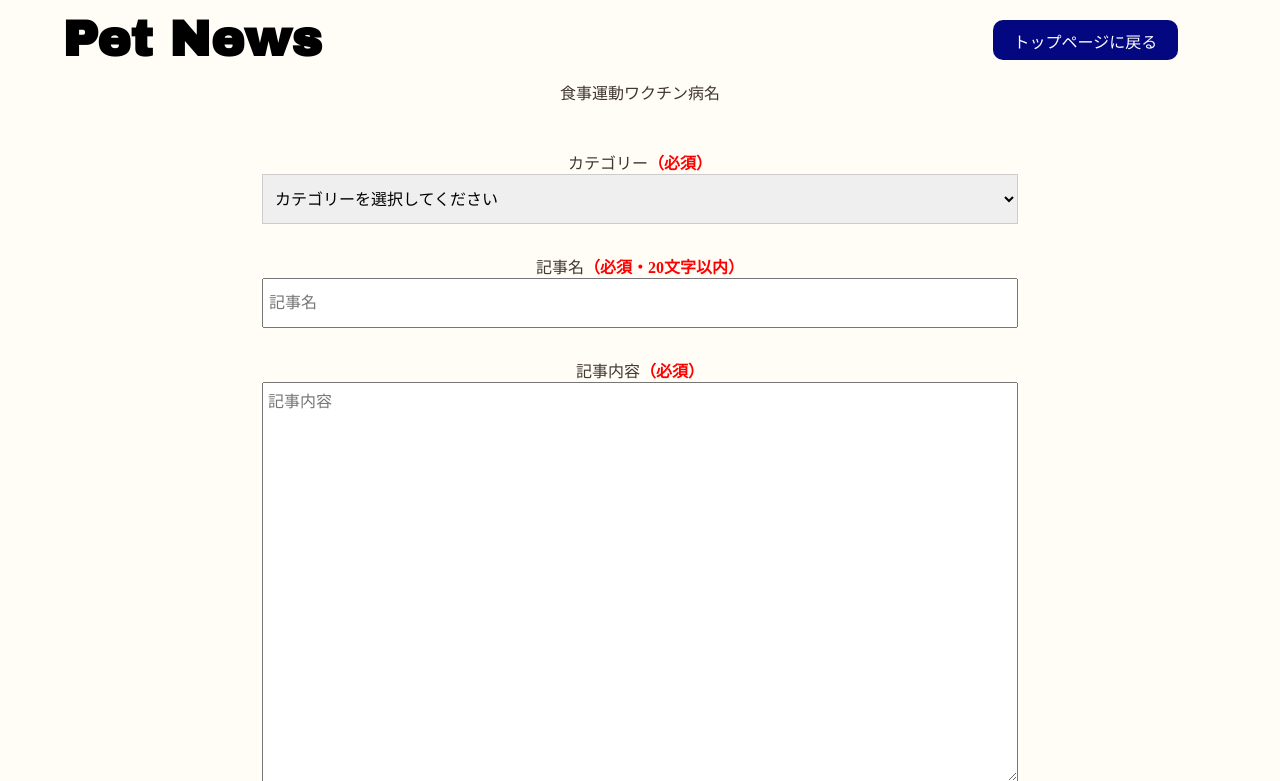
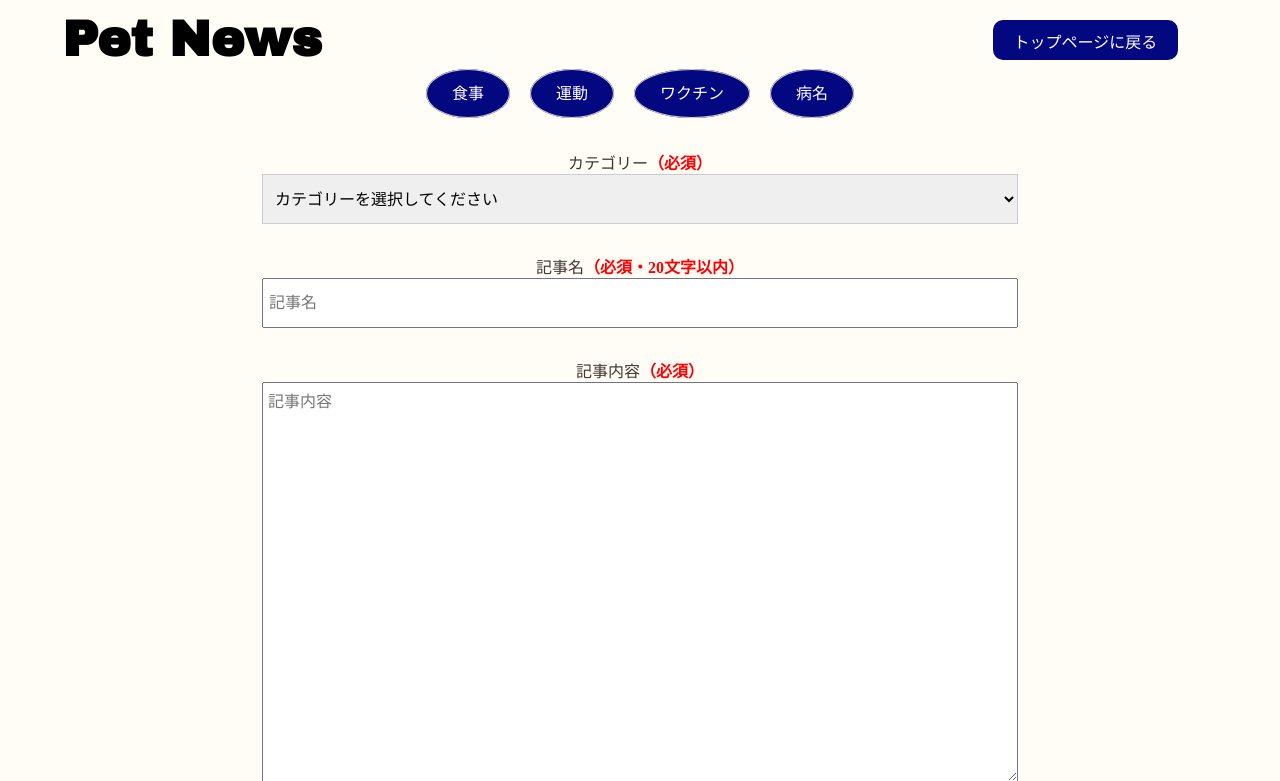
Before and after one commit to fujimasa0107/pet_health_diary, a Rails app: page /articles/new in a window 1280 px wide. Shown: the top 781 px of the page. Run offline with Rails 7, Linux system fonts and the light colour scheme; data comes from the database, SQL or seed files in the repository; some libraries are stand-ins or nearby versions.

Commit message:
html.css修正

```diff
--- a/app/assets/stylesheets/articles/index.css
+++ b/app/assets/stylesheets/articles/index.css
@@ -1,98 +1,121 @@
 /* 全体設定 */
-
 
 * {
   box-sizing: border-box;
-  margin: 0;
-  padding: 0;
 }
 
-a {
+body{
+  height: 100vh;
+  width: 100%;
+}
+
+a{
   text-decoration: none;
   color: black;
 }
 
 /* 記事部分設定 */
-.main-contents {
+
+.main-contents{
   display: flex;
-  margin-top: 120px;
+  margin-top: calc(80px + 40px);
   width: 100%;
   padding: 0 100px;
 }
 
-.articles {
+.articles{
   width: 70%;
   padding: 30px 50px;
 }
 
-.article {
+.article{
   height: 250px;
   width: 100%;
   background: #EEEEEE;
   padding: 20px;
   margin-bottom: 10px;
   display: flex;
-  justify-content: space-between;
+  justify-content:space-between;
 }
 
-.article-overview {
+.article-overview{
   width: 60%;
   height: 100%;
   display: flex;
   flex-flow: column;
-  justify-content: space-between;
+  justify-content:space-between;
 }
 
-.article-overview a {
+.article-overview a{
   display: block;
   height: 85%;
 }
 
-.article-title, .article-content, .article-information {
+.article-title{
+  height: 20%;
+  width: 100%;
   padding: 5px;
+  font-size: 20px;
+  font-weight: bold;
+  border-bottom: solid 2px #040880;
   overflow: hidden;
   white-space: nowrap;
   text-overflow: ellipsis;
 }
 
-.article-title {
-  height: 20%;
-  font-size: 20px;
-  font-weight: bold;
-  border-bottom: solid 2px #040880;
+.article-content{
+  height: 70%;
+  width: 100%;
+  padding: 5px;
+  overflow: hidden;
+  display: -webkit-box;
+    -webkit-box-orient: vertical;
+    -webkit-line-clamp: 5;
 }
 
-.article-content {
-  height: 70%;
-  display: -webkit-box;
-  -webkit-box-orient: vertical;
-  -webkit-line-clamp: 5;
-}
-
-.article-information {
+.article-information{
   height: 15%;
+  width: 100%;
   display: flex;
 }
 
-.article-post-date, .article-about-time {
+.article-post-date{
+  width: 40%;
+  padding: 5px;
   font-size: 13px;
+  overflow: hidden;
+  white-space: nowrap;
+  text-overflow: ellipsis;
 }
 
-.article-check {
-  width: 20%;
-  display: flex;
-  align-items: center;
+.article-about-time{
+  width: 35%;
+  padding: 5px;
+  font-size: 13px;
+  overflow: hidden;
+  white-space: nowrap;
+  text-overflow: ellipsis;
 }
 
-.article-check-button {
+.article-check{
+  width: 20%;
+}
+
+.article-check-button{
+  height: 100%;
+  width: 100%;
+  padding: 5px;
   background: #040880;
   text-align: center;
   font-size: 13px;
   color: white;
   border-radius: 30px;
+  overflow: hidden;
+  white-space: nowrap;
+  text-overflow: ellipsis;
 }
 
-.article-image {
+.article-image{
   width: 35%;
 }
 
--- a/app/views/articles/index.html.erb
+++ b/app/views/articles/index.html.erb
@@ -1,10 +1,5 @@
 
 <%= render "shared/header" %>
-
-  <div class="menu-bar">
-    <!-- メニューの内容 -->
-  </div>
-</div>
 
 <div class="main-contents">
   <div class="articles">
@@ -59,4 +54,3 @@
       <% end %>
     </div>
   </div>
-</div>
--- a/app/views/shared/_header.html.erb
+++ b/app/views/shared/_header.html.erb
@@ -10,18 +10,15 @@
   </div>
   <div class="menu-bar">
     <ul class="menu-elements">
-      <li id="menu1">
-        食事
-      </li>
-      <li id="menu2">
-        運動
-      </li>
-      <li id="menu3">
-        ワクチン
-      </li>
-      <li id="menu4">
-        病名
-      </li>
-    </ul>
+      <% food_category = Category.find_by(name: "食事") %>
+      <% exercise_category = Category.find_by(name: "運動") %>
+      <% vaccine_category = Category.find_by(name: "ワクチン") %>
+      <% disease_category = Category.find_by(name: "病名") %>
+
+    <li><%= link_to '食事', articles_path(category_id: food_category.id), class: "menu-item" if food_category %></li>
+    <li><%= link_to '運動', articles_path(category_id: exercise_category.id), class: "menu-item" if exercise_category %></li>
+    <li><%= link_to 'ワクチン', articles_path(category_id: vaccine_category.id), class: "menu-item" if vaccine_category %></li>
+    <li><%= link_to '病名', articles_path(category_id: disease_category.id), class: "menu-item" if disease_category %></li>
+  </ul>
   </div>
 </div>
```
Also changed, not shown: app/views/categories/show.html.erb (added, +7 -0 lines). Lines whose indentation alone changed are shown as unchanged.
